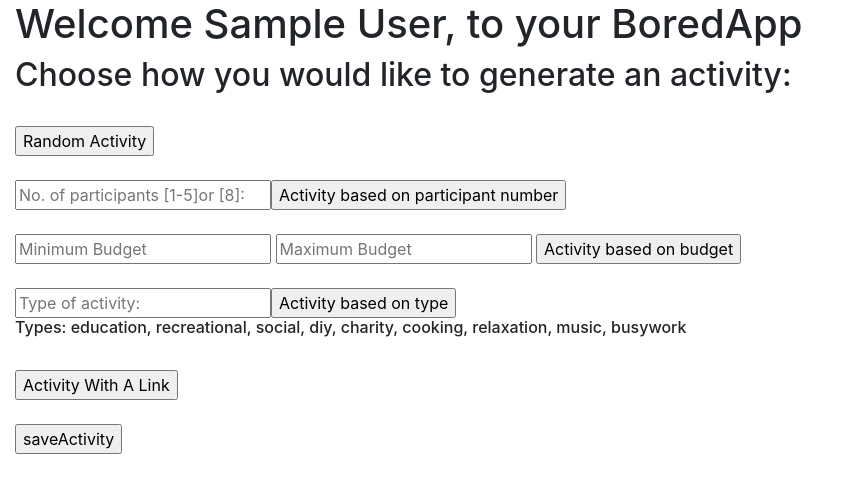
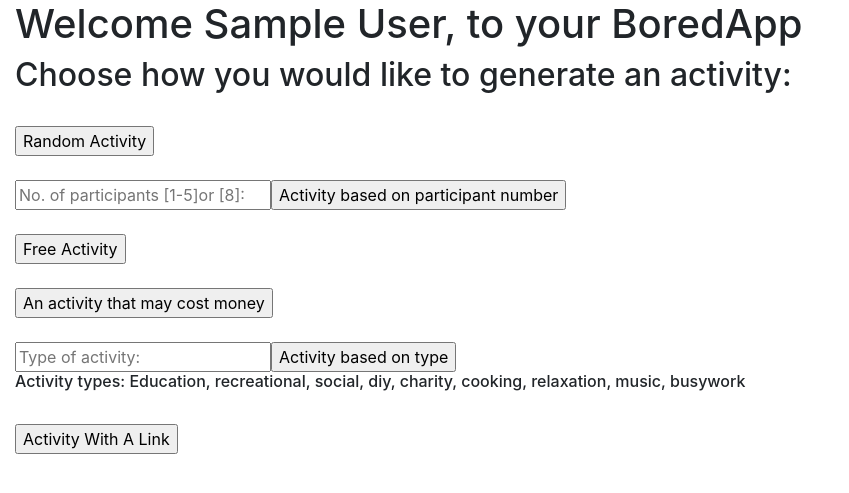
Before and after one commit to Charlie-Root/BoredApp, a Flask app: page /user in a window 1280 px wide. Shown: the part 72-565 px from the top of the page, without its empty margins (0-849 px from the left). Run offline with Flask 3, Linux system fonts and the light colour scheme; the visitor is signed in with stand-in values (Sample User, id 1); some libraries are stand-ins or nearby versions.

Commit message:
updated activity functionality and minor bugs

```diff
--- a/boredapp/Database/createDatabase.sql
+++ b/boredapp/Database/createDatabase.sql
@@ -27,7 +27,6 @@ CREATE TABLE favourites (
     UserID INT NOT NULL,
     activity VARCHAR(200) NOT NULL,
     participants INT NOT NULL,
-    price FLOAT NOT NULL,
     type VARCHAR(200) NOT NULL,
     CONSTRAINT pk_favourites PRIMARY KEY (activityID),
     CONSTRAINT fk_favourites_the_users FOREIGN KEY (UserID) REFERENCES the_users(UserID),
--- a/boredapp/__init__.py
+++ b/boredapp/__init__.py
@@ -22,7 +22,8 @@ app = Flask(__name__)
 app.config['SECRET_KEY'] = f"{SECRET_KEY}"  # secret key for the WTForm forms you create
 app.config['SQLALCHEMY_DATABASE_URI'] = 'mysql+pymysql://root:{PASSWORD}@localhost/{DatabaseName}'.format(
     PASSWORD=DATABASEPASSWORD, DatabaseName=DATABASENAME)
-app.permanent_session_lifetime = timedelta(days=1)  # a session can last up to 1 day (unless user logs out or the server restarts)
+# Set the session lifetime to 30 minutes
+app.permanent_session_lifetime = timedelta(minutes=30)
 
 
 # Initialise the database connection
--- a/boredapp/boredAppFunctions.py
+++ b/boredapp/boredAppFunctions.py
@@ -27,7 +27,7 @@ def display_the_activity(activityID):
 
     activity_name = activity['activity']
     participant_number = activity['participants']
-    price = activity['price']
+    #price = activity['price']
     activity_type = activity['type']
     activity_link = activity['link']
 
@@ -35,8 +35,8 @@ def display_the_activity(activityID):
     # this also makes the link hyperlinked
     link_str = f"{activity_link}" if activity_link else ""
 
-    return "{}, costs £{}, it is a {} activity and can be done by {} participant{}".format(
-        activity_name, price, activity_type, participant_number, "" if participant_number == 1 else "s"), link_str
+    return "{}, it's a {} activity and can be done by {} participant{}".format(
+        activity_name, activity_type, participant_number, "" if participant_number == 1 else "s"), link_str
 
 
 def check_if_activity_is_in_favourites(activityID, UserID):
--- a/boredapp/models.py
+++ b/boredapp/models.py
@@ -74,15 +74,13 @@ class Favourites(Base):
     UserID = database.Column(database.Integer, database.ForeignKey('the_users.UserID'), nullable=False)
     activity = database.Column(database.String(200), nullable=False)
     participants = database.Column(database.Integer, nullable=False)
-    price = database.Column(database.Float, nullable=False)
     type = database.Column(database.String(200), nullable=False)
 
-    def __init__(self, activityID, UserID, activity, participants, price, type):
+    def __init__(self, activityID, UserID, activity, participants, type):
         self.activityID = activityID
         self.UserID = UserID
         self.activity = activity
         self.participants = participants
-        self.price = price
         self.type = type
 
         # create 2 column index for activity id and user id.
--- a/boredapp/routes.py
+++ b/boredapp/routes.py
@@ -152,7 +152,7 @@ def view_all_favourites():
     """
     if is_user_logged_in() is True:
         all_users_favourites = (
-            database.session.query(Favourites.activity, Favourites.participants, Favourites.type, Favourites.price,
+            database.session.query(Favourites.activity, Favourites.participants, Favourites.type,
                                    Favourites.activityID)
             .filter(Favourites.UserID == session["UserID"])
             .all())
@@ -173,7 +173,7 @@ def view_favourites_by_activity_type():
             return redirect(url_for("view_all_favourites"))
         else:
 
-            favourites_by_activity_type = database.session.query(Favourites.activity, Favourites.participants, Favourites.type, Favourites.price,
+            favourites_by_activity_type = database.session.query(Favourites.activity, Favourites.participants, Favourites.type,
                                    Favourites.activityID).filter_by(UserID=session['UserID'], type=activity_type).all()
 
             return render_template("favourites.html", users_favourites=favourites_by_activity_type)
@@ -224,11 +224,12 @@ def logout():
     if "Username" or "Email" in session:  # if the user has logged in
         flash("Logged out successfully", "success")
 
-    session.pop("Username", None)  # removing the data from our session dict
+    """session.pop("Username", None)  # removing the data from our session dict
     session.pop("Email", None)  # removing the data from our session dict
     session.pop("password", None)  # removing the data from our session dict
     session.pop("UserID", None)  # removing the data from our session dict
-    session.pop("FirstName", None)  # removing the data from our session dict
+    session.pop("FirstName", None)  # removing the data from our session dict"""
+    session.clear()
 
     return redirect(url_for("home"))  # when we log out ,redirect to the home page
 
@@ -289,39 +290,44 @@ def participantNumber():
     else:
         return redirect(url_for("login"))
 
-
-@app.route("/budgetRange", methods=["GET", "POST"])
-def budgetRange():
+@app.route("/freeActivity", methods=["GET", "POST"])
+def freeActivity():
     """
-        This function generates an activity from the api based on an inputted budget range.
+        This function generates a free activity from the api.
     """
     if is_user_logged_in() is True:
         if request.method == 'POST':
-            form = request.form  # get the html form
             clicked = True
-            minimumBudget = form["minimumBudget"]
-            maximumBudget = form["maximumBudget"]
+            url = "{}?minprice=0&maxprice=0".format(APIurl)
+            activity = connect_to_api(url)
 
-            # Invalid Input Handling for user input
-            regex_requirements = re.compile(r"^[0-1]")
+            activityID = activity['key']
 
-            budget_range_valid = regex_requirements.fullmatch(
-                minimumBudget, maximumBudget)  # returns ['0' if True or None is False]
+            activityInfo, link_str = display_the_activity(activityID)
 
-            if budget_range_valid:
-                url = "{}?minprice={}&maxprice={}".format(APIurl, minimumBudget, maximumBudget)
-                activity = connect_to_api(url)
+            return render_template('user.html', activityInfo=activityInfo,
+                                   clicked=clicked)
+    else:
+        return redirect(url_for("login"))
 
-                activityID = activity['key']
+@app.route("/activityThatCostsMoney", methods=["GET", "POST"])
+def activityThatCostsMoney():
+    """
+        This function generates an activity from the api that costs money.
+    """
+    if is_user_logged_in() is True:
+        if request.method == 'POST':
+            clicked = True
 
-                activityInfo, link_str = display_the_activity(activityID)
+            url = "{}?minprice=0.01&maxprice=1".format(APIurl)
+            activity = connect_to_api(url)
 
-                return render_template('user.html', activityInfo=activityInfo,
-                                       clicked=clicked, minimumBudget=minimumBudget, maximumBudget=maximumBudget)
-            else:
-                flash("Budget Range invalid, try again", "error")
-                return render_template("user.html")
+            activityID = activity['key']
 
+            activityInfo, link_str = display_the_activity(activityID)
+
+            return render_template('user.html', activityInfo=activityInfo,
+                                   clicked=clicked)
     else:
         return redirect(url_for("login"))
 
@@ -407,12 +413,11 @@ def saveActivity():
 
             activity_name = activity['activity']
             participant_number = activity['participants']
-            price = activity['price']
             activity_type = activity['type']
 
             # Run query to save activity info
             add_activity = Favourites(activityID=activityID, UserID=UserID, activity=activity_name,
-                                      participants=participant_number, price=price,
+                                      participants=participant_number,
                                       type=activity_type)
             database.session.add(add_activity)
             database.session.commit()
--- a/boredapp/templates/favourites.html
+++ b/boredapp/templates/favourites.html
@@ -49,7 +49,7 @@
 <ul>
 {% for activity_info in users_favourites %}
     <li>
-        {{ activity_info[0] }} - {{ activity_info[1] }} participant/s - {{ activity_info[2] }} activity - £{{ activity_info[3] }}
+        {{ activity_info[0] }} - no. of participants: {{ activity_info[1] }} - {{ activity_info[2] }} activity
         <form action="{{ url_for('delete_favourite', activity_id=activity_info[4]) }}" method="POST">
             <button type="submit">Delete</button>
         </form>
--- a/boredapp/templates/user.html
+++ b/boredapp/templates/user.html
@@ -42,18 +42,23 @@
 
 </br>
 
-<form action="{{ url_for('budgetRange') }}" method="POST">
-          <input type="text" name="£ minimumBudget" placeholder="Minimum Budget" >
-          <input type="text" name="£ maximumBudget" placeholder="Maximum Budget"  >
-          <input type="submit" name="next" value="Activity based on budget"><br>
+
+<form action="{{ url_for('freeActivity') }}" method="POST">
+        <input type="submit" name="next" value="Free Activity">
 </form>
-
 
 </br>
 
+<form action="{{ url_for('activityThatCostsMoney') }}" method="POST">
+        <input type="submit" name="next" value="An activity that may cost money">
+</form>
+
+</br>
+
+
 <form action="{{ url_for('activityType') }}" method="POST">
         <input type="text" name="activityType" placeholder="Type of activity:"><input type="submit" name="next" value="Activity based on type"><br>
-        <h6>Types: education, recreational, social, diy, charity, cooking, relaxation, music, busywork</h6>
+        <h6> Activity types: Education, recreational, social, diy, charity, cooking, relaxation, music, busywork</h6>
 </form>
 
 </br>
@@ -69,30 +74,21 @@
 
 
 <!-- Improve this with an else statement so that when a user inserts nothing the random doesn't just automatically run -->
+<!-- If an activity has been generated... -->
 {% if clicked  %}
 
        <h2>Activity</h2>
        <p class = "activity">{{ activityInfo }}. <a target="_blank" href="{{ link_str }}">{{ link_str }}</a></p>
 
+       <form action="{{ url_for('saveActivity') }}" method="POST">
+            <input type="submit" name="next" value="Save Activity"><br>
+       </form>
 {% endif %}
 
-<form action="{{ url_for('saveActivity') }}" method="POST">
-       <input type="submit" name="next" value="saveActivity"><br>
-</form>
+
 
 </br>
 
 
-<!--
- <div class="alert alert-info alert-dismissible fade show" role="alert">
-         {{ message }}
-         <button type="button" class="close" data-dismiss="alert" aria-label="Close">
-         <span aria-hidden="true">&times;</span></button>
-         </div>
--->
-
-
-
-
 
 {% endblock %}
```
